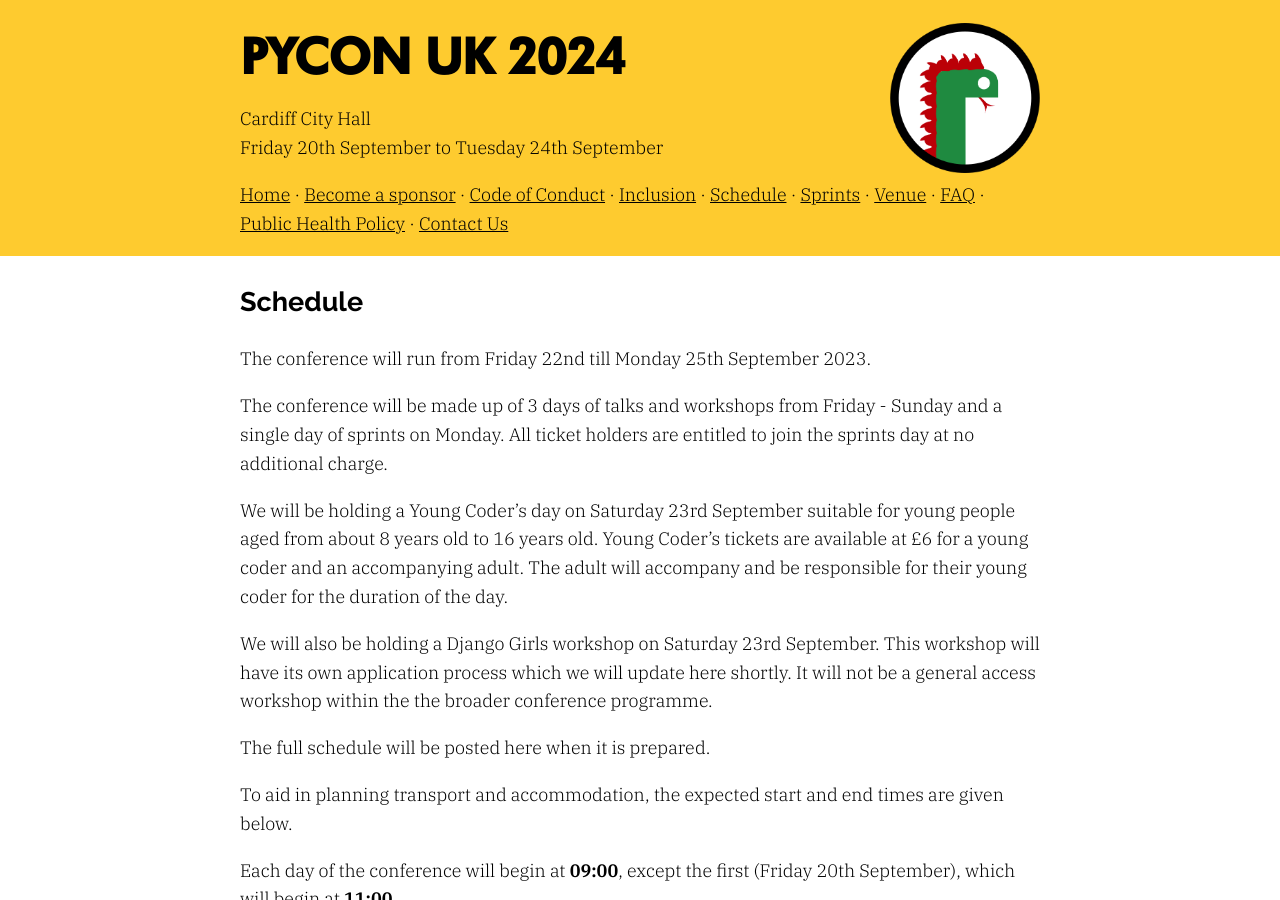
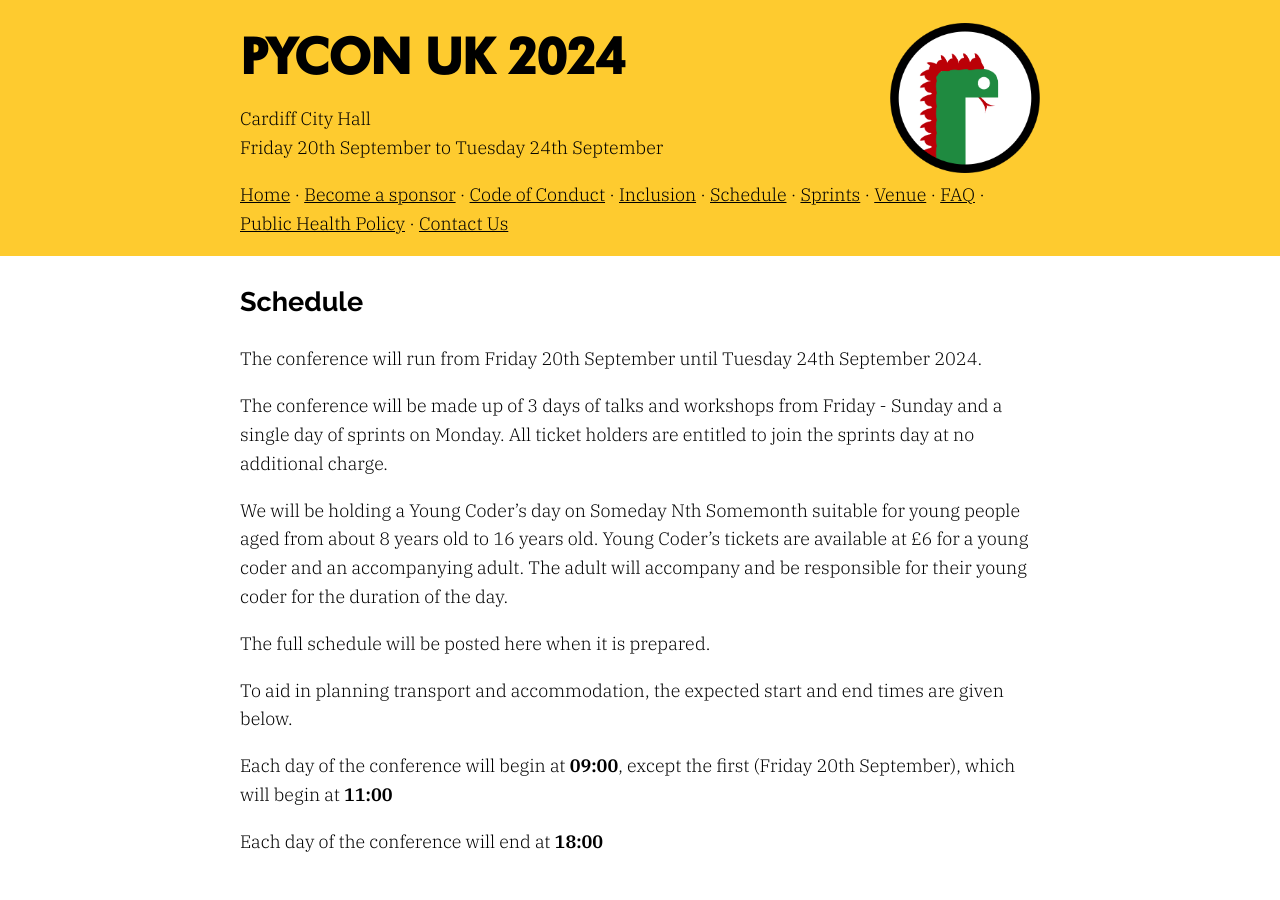
Before and after one commit to gma/2025.pyconuk.org, a Jekyll site: the page built from src/schedule.md, in a window 1280 px wide and 900 px high. Built offline with Jekyll 4.4.1, drawn with Linux system fonts in a browser that asks for light colours.

Commit message:
Remove direct year/date references

```diff
--- a/_config.yml
+++ b/_config.yml
@@ -30,6 +30,8 @@ con_start: Friday 20th September
 con_finish: Tuesday 24th September
 con_financial_assistance_deadline: "XX:00 (Europe/London) on Someday, Nth Somemonth"
 cfp_end: Someday Nth Somemonth
+django_girls_date: Someday Nth Somemonth
+young_coders_date: Someday Nth Somemonth
 
 con_location: Cardiff City Hall
 con_director: TBA
--- a/src/schedule.md
+++ b/src/schedule.md
@@ -3,7 +3,7 @@ layout: schedule
 title: Schedule
 ---
 
-<p>The conference will run from Friday 22nd till Monday 25th September 2023.</p>
+<p>The conference will run from {{ site.con_start }} until {{ site.con_finish }} {{ site.con_year }}.</p>
 
 
 {% if site.schedule_ready == true %}
@@ -14,10 +14,10 @@ title: Schedule
 {% else %}
 <p>The conference will be made up of 3 days of talks and workshops from Friday - Sunday and a single day of sprints on Monday. All ticket holders are entitled to join the sprints day at no additional charge.</p>
 
-<p>We will be holding a Young Coder’s day on Saturday 23rd September suitable for young people aged from about 8 years old to 16 years old. Young Coder’s tickets are available at £6 for a young coder and an accompanying adult. The adult will accompany and be responsible for their young coder for the duration of the day.</p>
-
-<p>We will also be holding a Django Girls workshop on Saturday 23rd September. This workshop will have its own application process which we will update here shortly. It will not be a general access workshop within the the broader conference programme.</p>
-
+<p>We will be holding a Young Coder’s day on {{ site.young_coders_date }} suitable for young people aged from about 8 years old to 16 years old. Young Coder’s tickets are available at £6 for a young coder and an accompanying adult. The adult will accompany and be responsible for their young coder for the duration of the day.</p>
+{% if site.show_django_girls %}
+<p>We will also be holding a Django Girls workshop on {{ site.django_girls_date }}. This workshop will have its own application process which we will update here shortly. It will not be a general access workshop within the the broader conference programme.</p>
+{% endif %}
 <p>The full schedule will be posted here when it is prepared.</p>
 <p>To aid in planning transport and accommodation, the expected start and end times are given below.</p>
 <p>Each day of the conference will begin at <strong>09:00</strong>, except the first ({{ site.con_start }}), which will begin at <strong>11:00</strong></p>
```
